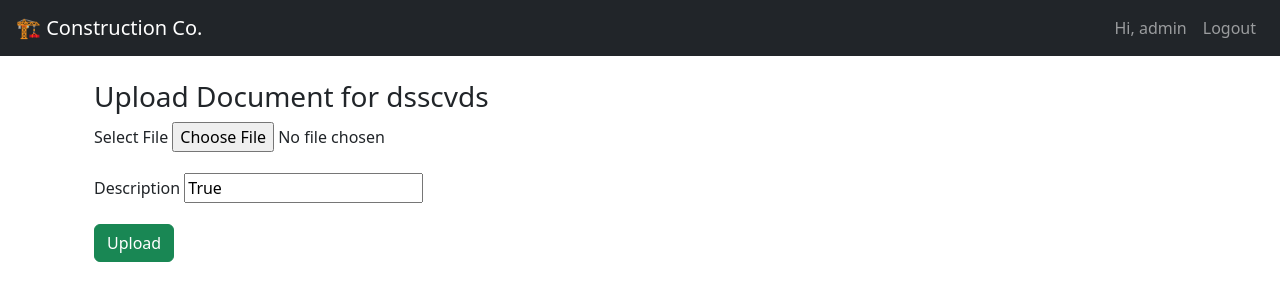
After one commit to Basant-dang/Construction-fullstack-website, a Django app: page /projects/2/upload/ in a window 1280 px wide. The commit adds this page. Shown: the top 301 px of the page. Run offline with Django 5.2, Linux system fonts and the light colour scheme; a user stored in the database is signed in; data comes from the database, SQL or seed files in the repository; both versions use the stored data as it was after the commit.

Commit message:
Added documents section for upload documents

```diff
--- a/projects/forms.py
+++ b/projects/forms.py
@@ -1,5 +1,5 @@
 from django import forms
-from .models import Project
+from .models import Project,Document
 
 class ProjectForm(forms.ModelForm):
     class Meta:
@@ -9,3 +9,8 @@ class ProjectForm(forms.ModelForm):
             'start_date' : forms.DateInput(attrs={'type':'date', 'class':'form-control'}),
             'end_date' : forms.DateInput(attrs={'type':'date', 'class':'form-control'})
         }
+
+class DocumentForm(forms.ModelForm):
+    class Meta:
+        model = Document
+        fields = ['file', 'description']
--- a/projects/models.py
+++ b/projects/models.py
@@ -17,6 +17,16 @@ class Project(models.Model):
     ])
     created_by = models.ForeignKey(User, on_delete=models.SET_NULL, null=True)
 
+    def __str__(self):
+        return self.name
+
+
+
+class Document(models.Model):
+    project = models.ForeignKey(Project, on_delete=models.CASCADE, related_name='documents')
+    file = models.FileField(upload_to='project_documents/')
+    uploaded_at = models.DateTimeField(auto_now_add=True)
+    description = models.CharField(max_length=255, default=True)
 
     def __str__(self):
-        return self.name
+        return self.file.name
--- a/projects/urls.py
+++ b/projects/urls.py
@@ -7,4 +7,6 @@ urlpatterns = [
     path('add/',views.add_project,name='add_project'),
     path('<int:pk>/edit/',views.edit_project,name='edit_project'),
     path('<int:pk>/delete/',views.delete_project,name='delete_project'),
+    path('<int:project_id>/upload/',views.upload_document,name='upload_document'),
+    path('<int:pk>/',views.project_detail,name='project_detail'),
 ]
--- a/projects/views.py
+++ b/projects/views.py
@@ -1,7 +1,9 @@
 from django.shortcuts import render,redirect,get_object_or_404
 from django.contrib.auth.decorators import login_required
-from .forms import ProjectForm
+from .forms import ProjectForm,DocumentForm
 from .models import Project
+import os
+from django.utils.html import format_html
 
 # Create your views here.
 
@@ -42,3 +44,28 @@ def delete_project(request,pk):
         project.delete()
         return redirect('project_list')
     return render(request,'projects/confirm_delete.html',{'project':project})
+
+
+@login_required
+def upload_document(request,project_id):
+    project = get_object_or_404(Project, id = project_id)
+    if request.method == 'POST':
+        form = DocumentForm(request.POST, request.FILES)
+        if form.is_valid():
+            document = form.save(commit=False)
+            document.project = project
+            document.save()
+            return redirect ('project_list')
+    else:
+        form = DocumentForm()
+    return render(request, 'projects/upload_document.html',{'form':form, 'project':project})
+
+
+@login_required
+def project_detail(request,pk):
+    project = get_object_or_404(Project, pk=pk)
+    documents = project.documents.all()
+    return render(request, 'projects/project_detail.html',{
+        'project':project,
+        'documents':documents
+    })
--- a/templates/projects/project_list.html
+++ b/templates/projects/project_list.html
@@ -37,7 +37,7 @@
         <tbody>
             {% for project in projects %}
             <tr>
-                <td>{{ project.name }}</td>
+                <td><a href="{% url 'project_detail' project.pk %}">{{ project.name }}</a></td>
                 <td>{{ project.client_name }}</td>
                 <td>{{ project.status }}</td>
                 <td>{{ project.start_date }}</td>
@@ -46,6 +46,7 @@
                 <td>
                     <a href="{% url "edit_project" project.pk %}" class="btn btn-sm btn-outline-primary">Edit</a>
                     <a href="{% url "delete_project" project.pk %}" class="btn btn-sm btn-outline-primary">Delete</a>
+                    <a href="{% url 'upload_document' project.pk %}" class="btn btn-sm btn-secondary">Upload Doc</a>
                 </td>
             </tr>
             {% empty %}
--- /dev/null
+++ b/templates/projects/upload_document.html
@@ -0,0 +1,20 @@
+{% extends "base.html" %}
+
+{% block content %}
+<div class="container">
+    <h3>Upload Document for {{ project.name }}</h3>
+
+    <form method="POST" enctype="multipart/form-data">
+        {% csrf_token %}
+        <div class="mb-3">
+            <label for="file" class="form-label">Select File</label>
+            {{ form.file }}
+        </div>
+        <div class="mb-3">
+            <label for="description" class="form-label">Description</label>
+            {{ form.description }}
+        </div>
+        <button type="submit" class="btn btn-success">Upload</button>
+    </form>
+</div>
+{% endblock %}
--- a/vertex_Structure/settings.py
+++ b/vertex_Structure/settings.py
@@ -40,6 +40,7 @@ INSTALLED_APPS = [
     'django.contrib.staticfiles',
     'core',
     'projects',
+    'django.contrib.humanize',
 ]
 
 MIDDLEWARE = [
```
Also changed, not shown: templates/projects/project_detail.html (added, +43 -0 lines), db.sqlite3, projects/migrations/0002_document.py (added).
